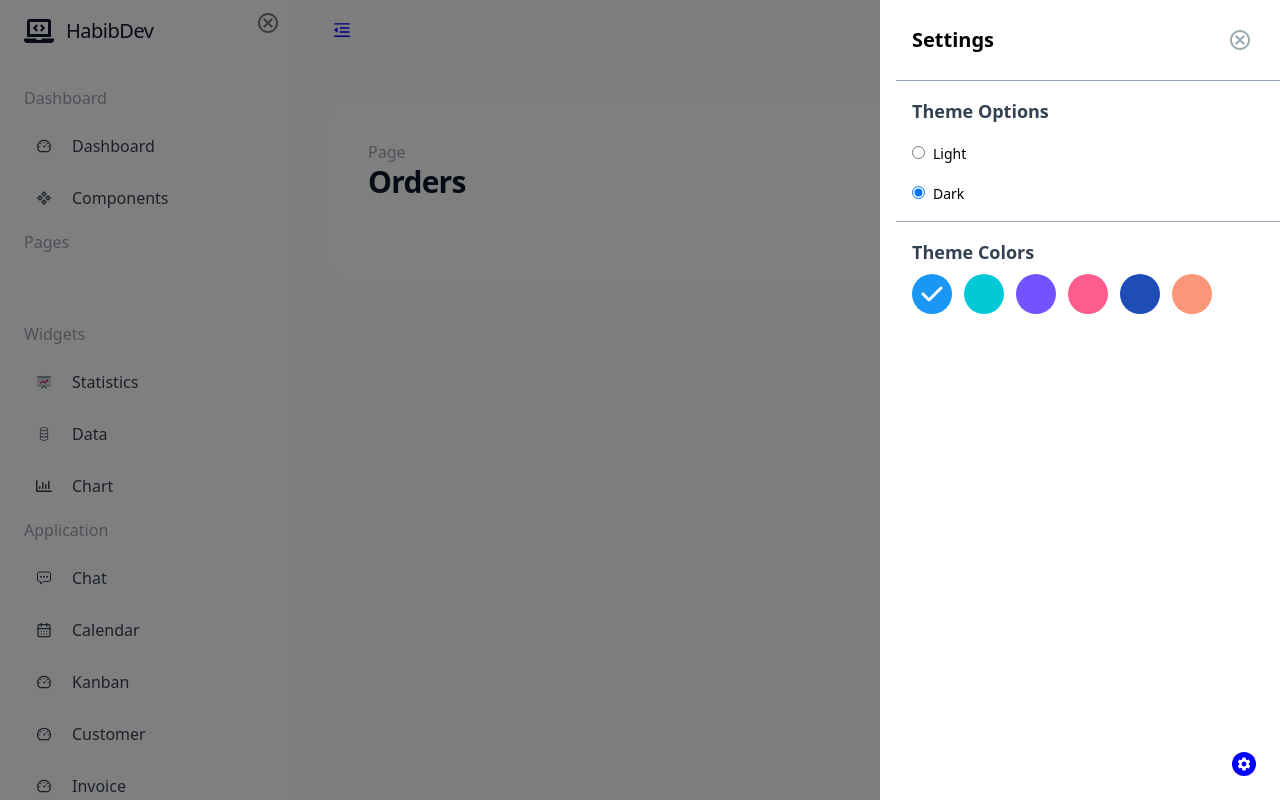
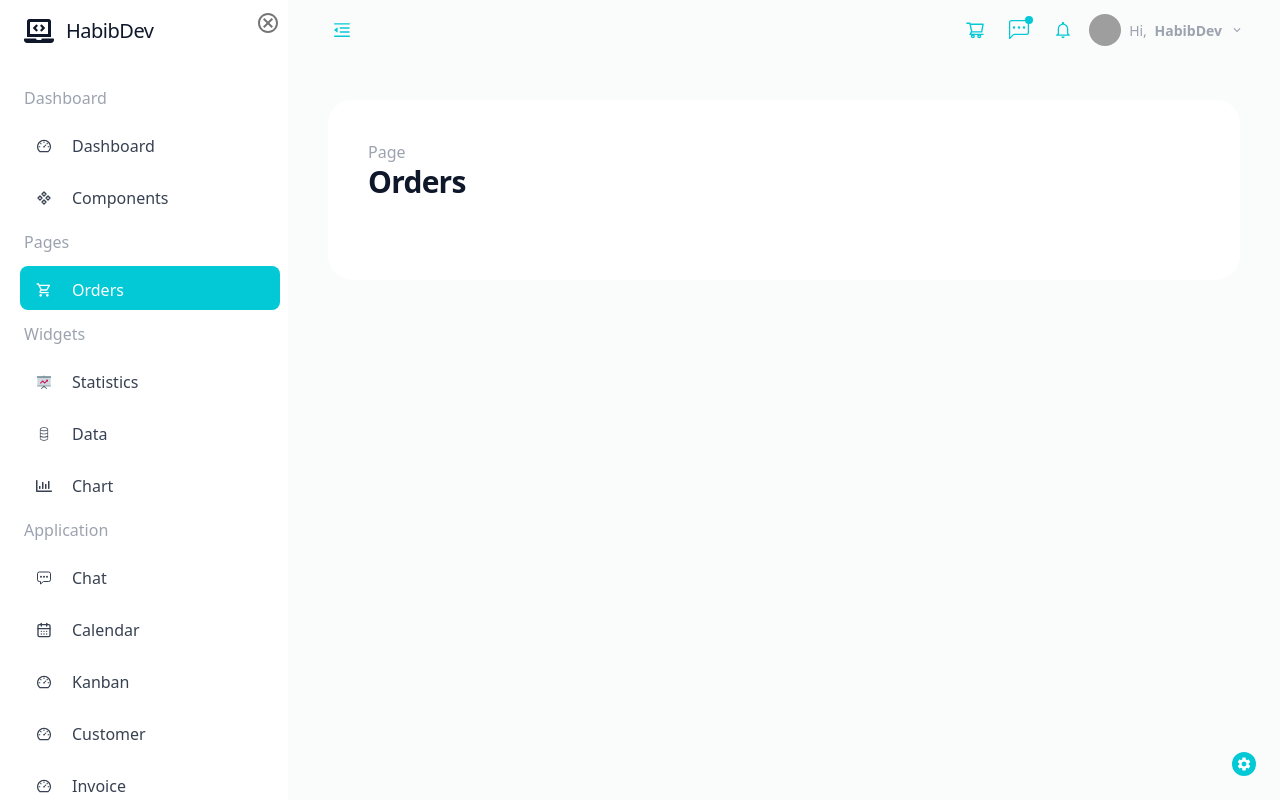
Before and after one commit to habib16gb/Dash01, a React (Vite) app in the folder client/: page /Orders in a window 1280 px wide. Built offline with nearby package versions, Linux system fonts and the light colour scheme; grey boxes are pictures that could not be loaded.

Commit message:
add mode and color

```diff
--- a/client/src/App.tsx
+++ b/client/src/App.tsx
@@ -36,124 +36,133 @@ import FormReactTable from "./pages/FormReactTable";
 import { useStateContext } from "./contexts/ContextsProvider";
 
 const App = () => {
-  const { activeMenu } = useStateContext();
+  const {
+    activeMenu,
+    themeSettings,
+    setThemeSettings,
+    currentColor,
+    currentMode,
+  } = useStateContext();
 
   return (
-    <div>
+    <div className={currentMode === "Dark" ? "dark" : ""}>
       <BrowserRouter>
-        <div className='flex relative dark:bg-main-dark-bg '>
-          <div className='fixed right-4 bottom-4 z-50'>
-            <Tooltip title='settings' placement='top'>
-              <IconButton aria-label='settings' onClick={() => {}}>
+        <div className="flex relative dark:bg-main-dark-bg ">
+          <div className="fixed right-4 bottom-4 z-50">
+            <Tooltip title="settings" placement="top">
+              <IconButton
+                aria-label="settings"
+                onClick={() => setThemeSettings(true)}
+              >
                 <SettingsIcon
-                  style={{ background: "blue" }}
-                  className='text-3xl rounded-full hover:drop-shadow-xl p-1 hover:bg-white text-white'
+                  style={{ background: currentColor }}
+                  className="text-3xl rounded-full hover:drop-shadow-xl p-1 hover:bg-white text-white"
                 />
               </IconButton>
             </Tooltip>
           </div>
           {activeMenu ? (
-            <div className='w-72 fixed sidebar dark:bg-secondary-dark-bg bg-white  '>
+            <div className="w-72 fixed sidebar dark:bg-secondary-dark-bg bg-white  ">
               <Sidebar />
             </div>
           ) : (
-            <div className='w-0 dark:bg-secondary-dark-bg'>
+            <div className="w-0 dark:bg-secondary-dark-bg">
               <Sidebar />
             </div>
           )}
           <div
-            className={`dark:bg-main-bg bg-main-bg min-h-screen w-full ${
+            className={`dark:bg-main-dark-bg bg-main-bg min-h-screen w-full ${
               activeMenu ? "md:ml-72" : "flex-1"
             }`}
           >
-            <div className='fixed md:static bg-main-bg dark:bg-main-dark-bg navbar w-full '>
+            <div className="fixed md:static bg-main-bg dark:bg-main-dark-bg navbar w-full ">
               <Navbar />
             </div>
 
             <div>
-              <ThemeSettings />
+              {themeSettings && <ThemeSettings />}
               <Routes>
                 {/* Dashboard */}
                 <Route
-                  path='/dashboard/default'
+                  path="/dashboard/default"
                   element={<DefaultDashboard />}
                 />
                 <Route
-                  path='/dashboard/analytics'
+                  path="/dashboard/analytics"
                   element={<AnalyticsDashboard />}
                 />
-                <Route path='/components' element={<Components />} />
+                <Route path="/components" element={<Components />} />
 
                 {/* Pages */}
 
-                <Route path='/Orders' element={<Orders />} />
+                <Route path="/Orders" element={<Orders />} />
 
                 {/* Widgets */}
                 <Route
-                  path='/widgets/statistics'
+                  path="/widgets/statistics"
                   element={<WidgetStatistics />}
                 />
-                <Route path='/widgets/data' element={<WidgetData />} />
-                <Route path='/widgets/chart' element={<WidgetChart />} />
+                <Route path="/widgets/data" element={<WidgetData />} />
+                <Route path="/widgets/chart" element={<WidgetChart />} />
 
                 {/* Application */}
-                <Route path='/application/chat' element={<ApplicationChat />} />
+                <Route path="/application/chat" element={<ApplicationChat />} />
                 <Route
-                  path='/application/calendar'
+                  path="/application/calendar"
                   element={<ApplicationCalendar />}
                 />
                 <Route
-                  path='/application/kanban'
+                  path="/application/kanban"
                   element={<ApplicationKanban />}
                 />
                 <Route
-                  path='/application/customer'
+                  path="/application/customer"
                   element={<ApplicationCustomer />}
                 />
                 <Route
-                  path='/application/invoice'
+                  path="/application/invoice"
                   element={<ApplicationInvoice />}
                 />
                 <Route
-                  path='/application/profile'
+                  path="/application/profile"
                   element={<ApplicationProfile />}
                 />
                 <Route
-                  path='/application/colorPicker'
+                  path="/application/colorPicker"
                   element={<ApplicationColorPicker />}
                 />
                 <Route
-                  path='/application/editor'
+                  path="/application/editor"
                   element={<ApplicationEditor />}
                 />
                 <Route
-                  path='/application/eCommerce'
+                  path="/application/eCommerce"
                   element={<ApplicationECommerce />}
                 />
 
                 {/* Forms & Tables */}
-                <Route path='/form/validation' element={<FormValidation />} />
-                <Route path='/form/wizard' element={<FormWizard />} />
-                <Route path='/form/layout' element={<Formlayout />} />
-                <Route path='/form/plugins' element={<Formplugins />} />
-                <Route path='/form/reactTable' element={<FormReactTable />} />
-                <Route path='/form/muiTable' element={<FormMuiTable />} />
+                <Route path="/form/validation" element={<FormValidation />} />
+                <Route path="/form/wizard" element={<FormWizard />} />
+                <Route path="/form/layout" element={<Formlayout />} />
+                <Route path="/form/plugins" element={<Formplugins />} />
+                <Route path="/form/reactTable" element={<FormReactTable />} />
+                <Route path="/form/muiTable" element={<FormMuiTable />} />
 
                 {/* Charts & Map */}
-                <Route path='/chart/charts' element={<ChartCharts />} />
-                <Route path='/chart/map' element={<ChartMap />} />
+                <Route path="/chart/charts" element={<ChartCharts />} />
+                <Route path="/chart/map" element={<ChartMap />} />
 
                 {/* Pages */}
                 <Route
-                  path='/pages/authentication'
+                  path="/pages/authentication"
                   element={<PageAuthentication />}
                 />
                 <Route
-                  path='/pages/maintenance'
+                  path="/pages/maintenance"
                   element={<PageMaintenance />}
                 />
-                <Route path='/pages/contactUs' element={<PageContactUs />} />
-                <Route path='/pages/pricing' element={<Pagepricing />} />
+                <Route path="/pages/contactUs" element={<PageContactUs />} />
+                <Route path="/pages/pricing" element={<Pagepricing />} />
               </Routes>
             </div>
           </div>
--- a/client/src/components/Navbar.tsx
+++ b/client/src/components/Navbar.tsx
@@ -8,8 +8,14 @@ import { Cart, Notification, UserProfile, Chat, NavBtn } from "./";
 import { useEffect } from "react";
 
 const Navbar = () => {
-  const { setActiveMenu, isClicked, handleClick, setScreenSize, screenSize } =
-    useStateContext();
+  const {
+    setActiveMenu,
+    currentColor,
+    isClicked,
+    handleClick,
+    setScreenSize,
+    screenSize,
+  } = useStateContext();
 
   useEffect(() => {
     const handleResize = () => {
@@ -28,55 +34,55 @@ const Navbar = () => {
   }, [screenSize]);
 
   return (
-    <div className='flex justify-between p-2 md:mx-6 relative'>
+    <div className="flex justify-between p-2 md:mx-6 relative">
       <NavBtn
-        title='Menu'
+        title="Menu"
         customFunc={() => setActiveMenu((prev) => !prev)}
-        color='blue'
+        color={currentColor}
         icon={<AiOutlineMenuFold />}
-        dotColor=''
+        dotColor=""
       />
 
-      <div className='flex'>
+      <div className="flex">
         <NavBtn
-          title='Cart'
+          title="Cart"
           customFunc={() => handleClick(enClicked.CART)}
-          color='blue'
+          color={currentColor}
           icon={<AiOutlineShoppingCart />}
-          dotColor=''
+          dotColor=""
         />
         <NavBtn
-          title='Chat'
+          title="Chat"
           customFunc={() => handleClick(enClicked.CHAT)}
-          color='blue'
+          color={currentColor}
           icon={<BsChatLeftDots />}
-          dotColor='#03c9d7'
+          dotColor="#03c9d7"
         />
         <NavBtn
-          title='Notification'
+          title="Notification"
           customFunc={() => handleClick(enClicked.NOTIFICATION)}
-          color='blue'
+          color={currentColor}
           icon={<IoMdNotificationsOutline />}
-          dotColor='03c9d7'
+          dotColor="03c9d7"
         />
 
-        <Tooltip title='Profile' placement='bottom'>
+        <Tooltip title="Profile" placement="bottom">
           <div
-            className='flex items-center gap-2 cursor-pointer p-1 hover:bg-light-gray rounded-lg'
+            className="flex items-center gap-2 cursor-pointer p-1 hover:bg-light-gray rounded-lg"
             onClick={() => handleClick(enClicked.USER_PROFILE)}
           >
             <img
-              className='rounded-full w-8 h-8'
-              src='https://static.vecteezy.com/system/resources/previews/006/487/917/non_2x/man-avatar-icon-free-vector.jpg'
-              alt='avatar'
+              className="rounded-full w-8 h-8"
+              src="https://static.vecteezy.com/system/resources/previews/006/487/917/non_2x/man-avatar-icon-free-vector.jpg"
+              alt="avatar"
             />
             <p>
-              <span className='text-gray-400 text-14'>Hi, </span>{" "}
-              <span className='text-gray-400 font-bold ml-1 text-14'>
+              <span className="text-gray-400 text-14">Hi, </span>{" "}
+              <span className="text-gray-400 font-bold ml-1 text-14">
                 HabibDev
               </span>{" "}
             </p>
-            <MdOutlineKeyboardArrowDown className='text-gray-400 text-14' />
+            <MdOutlineKeyboardArrowDown className="text-gray-400 text-14" />
           </div>
         </Tooltip>
         {isClicked.cart && <Cart />}
--- a/client/src/components/Sidebar.tsx
+++ b/client/src/components/Sidebar.tsx
@@ -7,7 +7,8 @@ import { links } from "../data/data";
 import { useStateContext } from "../contexts/ContextsProvider";
 
 const Sidebar = () => {
-  const { activeMenu, setActiveMenu, screenSize } = useStateContext();
+  const { activeMenu, setActiveMenu, screenSize, currentColor } =
+    useStateContext();
 
   const handleCloseSidebar = () => {
     if (activeMenu !== undefined && screenSize <= 900) setActiveMenu(false);
@@ -18,35 +19,38 @@ const Sidebar = () => {
   const inactiveLink =
     "flex items-center gap-5 pl-4 pt-3 pb-2 rounded-lg text-md text-gray-700 dark:text-gray-200 dark:hover:text-black hover:bg-light-gray m-2";
   return (
-    <div className='ml-3 h-screen md:overflow-hidden overflow-auto md:hover:overflow-auto pb-10 transition-all duration-300'>
+    <div className="ml-3 h-screen md:overflow-hidden overflow-auto md:hover:overflow-auto pb-10 transition-all duration-300">
       {activeMenu && (
         <>
-          <div className='flex justify-between items-center'>
+          <div className="flex justify-between items-center">
             <Link
               to={"/"}
-              className='items-center gap-3 ml-3 mt-4 flex text-xl font-extralight tracking-tight dark:text-white text-slate-900  '
+              className="items-center gap-3 ml-3 mt-4 flex text-xl font-extralight tracking-tight dark:text-white text-slate-900  "
               onClick={handleCloseSidebar}
             >
-              <FaLaptopCode className='text-3xl' />
+              <FaLaptopCode className="text-3xl" />
               <span>HabibDev</span>
             </Link>
-            <Tooltip title='Menu' placement='bottom'>
+            <Tooltip title="Menu" placement="bottom">
               <IconButton
-                className='text-xl rounded-full p-3 hover:bg-light-gray mt-4 block md:hidden'
-                aria-label='menu'
+                className="text-xl rounded-full p-3 hover:bg-light-gray mt-4 block md:hidden"
+                aria-label="menu"
                 onClick={() => setActiveMenu(!activeMenu)}
               >
                 <MdOutlineCancel />
               </IconButton>
             </Tooltip>
           </div>
-          <div className='mt-10'>
+          <div className="mt-10">
             {links.map((link, index) => (
               <div key={index}>
-                <p className='text-gray-400 m-3 mt4 capitalize'>{link.title}</p>
+                <p className="text-gray-400 m-3 mt4 capitalize">{link.title}</p>
                 {link.links.map((link, index) => (
                   <NavLink
                     onClick={handleCloseSidebar}
+                    style={({ isActive }) =>
+                      isActive ? { backgroundColor: currentColor } : {}
+                    }
                     className={({ isActive }) =>
                       isActive ? activeLink : inactiveLink
                     }
@@ -54,7 +58,7 @@ const Sidebar = () => {
                     key={index}
                   >
                     <link.icon />
-                    <span className='capitalize'>{link.name}</span>
+                    <span className="capitalize">{link.name}</span>
                   </NavLink>
                 ))}
               </div>
--- a/client/src/components/ThemeSettings.tsx
+++ b/client/src/components/ThemeSettings.tsx
@@ -2,77 +2,78 @@ import { MdOutlineCancel } from "react-icons/md";
 import { FaCheck } from "react-icons/fa6";
 import { themeColors } from "../data/data";
 import Tooltip from "@mui/material/Tooltip";
-import IconButton from "@mui/material/IconButton";
+import { useStateContext } from "../contexts/ContextsProvider";
 export { themeColors } from "../data/data";
 
 const ThemeSettings = () => {
-  const currentColor = "#1A97F5";
+  const { setColor, setMode, currentColor, currentMode, setThemeSettings } =
+    useStateContext();
   return (
-    <div className='bg-half-transparent w-screen fixed nav-item top-0 right-0'>
-      <div className='float-right h-screen dark:text-gray-200 bg-white dark:[#484B52] w-400'>
-        <div className='flex justify-between items-center p-4 ml-4'>
-          <p className='font-semibold text-xl capitalize'>settings</p>
+    <div className="bg-half-transparent w-screen fixed nav-item top-0 right-0">
+      <div className="float-right h-screen dark:text-gray-200 bg-white dark:[#484B52] w-400">
+        <div className="flex justify-between items-center p-4 ml-4">
+          <p className="font-semibold text-xl capitalize">settings</p>
           <button
-            type='button'
-            onClick={() => {}}
-            className='text-2xl p-3 hover:drop-shadow-xl hover:bg-light-gray'
+            type="button"
+            onClick={() => setThemeSettings(false)}
+            className="text-2xl p-3 hover:drop-shadow-xl hover:bg-light-gray"
             style={{ color: "rgb(153,171,180)", borderRadius: "50%" }}
           >
             <MdOutlineCancel />
           </button>
         </div>
-        <div className='flex flex-col border-t-1 border-slate-400 p-4 ml-4'>
-          <p className='font-semibold text-lg capitalize text-slate-700'>
+        <div className="flex flex-col border-t-1 border-slate-400 p-4 ml-4">
+          <p className="font-semibold text-lg capitalize text-slate-700">
             theme options
           </p>
-          <div className='mt-4'>
+          <div className="mt-4">
             <input
-              type='radio'
-              id='light'
-              name='theme'
+              type="radio"
+              id="light"
+              name="theme"
               value={"Light"}
-              className='cursor-pointer'
-              onChange={() => {}}
-              checked={true}
+              className="cursor-pointer"
+              onChange={setMode}
+              checked={currentMode === "Light"}
             />
             <label
-              className='ml-2 capitalize text-sm cursor-pointer'
-              htmlFor='light'
+              className="ml-2 capitalize text-sm cursor-pointer"
+              htmlFor="light"
             >
               light
             </label>
           </div>
-          <div className='mt-4'>
+          <div className="mt-4">
             <input
-              type='radio'
-              id='dark'
-              name='theme'
+              type="radio"
+              id="dark"
+              name="theme"
               value={"Dark"}
-              className='cursor-pointer'
-              onChange={() => {}}
-              checked={true}
+              className="cursor-pointer"
+              onChange={setMode}
+              checked={currentMode === "Dark"}
             />
             <label
-              className='ml-2 capitalize text-sm cursor-pointer'
-              htmlFor='dark'
+              className="ml-2 capitalize text-sm cursor-pointer"
+              htmlFor="dark"
             >
               dark
             </label>
           </div>
         </div>
-        <div className='flex flex-col border-t-1 border-slate-400 p-4 ml-4'>
-          <p className='font-semibold text-lg capitalize text-slate-700'>
+        <div className="flex flex-col border-t-1 border-slate-400 p-4 ml-4">
+          <p className="font-semibold text-lg capitalize text-slate-700">
             theme colors
           </p>
-          <div className='flex gap-3'>
+          <div className="flex gap-3">
             {themeColors.map((item, index) => (
-              <Tooltip key={index} placement='top' title={item.name}>
-                <div className='relative mt-2 cursor-pointer flex gap-5 items-center '>
+              <Tooltip key={index} placement="top" title={item.name}>
+                <div className="relative mt-2 cursor-pointer flex gap-5 items-center ">
                   <button
-                    className='h-10 w-10 rounded-full cursor-pointer flex items-center justify-center'
-                    aria-label='btn'
+                    className="h-10 w-10 rounded-full cursor-pointer flex items-center justify-center"
+                    aria-label="btn"
                     style={{ backgroundColor: item.color }}
-                    onClick={() => {}}
+                    onClick={() => setColor(item.color)}
                   >
                     <FaCheck
                       className={`text-2xl text-white ${
--- a/client/src/contexts/ContextsProvider.tsx
+++ b/client/src/contexts/ContextsProvider.tsx
@@ -12,6 +12,14 @@ interface inDashContext {
   handleClick: (clicked: enClicked) => void;
   screenSize: number;
   setScreenSize: React.Dispatch<React.SetStateAction<number>>;
+  currentColor: string;
+  setCurrentColor: React.Dispatch<React.SetStateAction<string>>;
+  currentMode: string;
+  setCurrentMode: React.Dispatch<React.SetStateAction<string>>;
+  setColor: (color: string) => void;
+  setMode: (e) => void;
+  themeSettings: boolean;
+  setThemeSettings: React.Dispatch<React.SetStateAction<boolean>>;
 }
 
 const DashContext = createContext<inDashContext | null>(null);
@@ -41,6 +49,22 @@ export const DashContextProvider = ({ children }: Props) => {
   const [activeMenu, setActiveMenu] = useState(true);
   const [isClicked, setIsClicked] = useState(initialState);
   const [screenSize, setScreenSize] = useState(undefined);
+  const [currentColor, setCurrentColor] = useState("#03C9D7");
+  const [currentMode, setCurrentMode] = useState("Light");
+  const [themeSettings, setThemeSettings] = useState(false);
+
+  const setMode = (e) => {
+    setCurrentMode(e.target.value);
+    localStorage.setItem("themeMode", e.target.value);
+    setThemeSettings(false);
+  };
+
+  const setColor = (color: string) => {
+    setCurrentColor(color);
+    console.log(color);
+    localStorage.setItem("themeColor", color);
+    setThemeSettings(false);
+  };
 
   const handleClick = (clicked: enClicked) => {
     setIsClicked({ ...initialState, [clicked]: true });
@@ -56,6 +80,14 @@ export const DashContextProvider = ({ children }: Props) => {
         handleClick,
         screenSize,
         setScreenSize,
+        currentColor,
+        setCurrentColor,
+        currentMode,
+        setCurrentMode,
+        setColor,
+        setMode,
+        themeSettings,
+        setThemeSettings,
       }}
     >
       {children}
```
